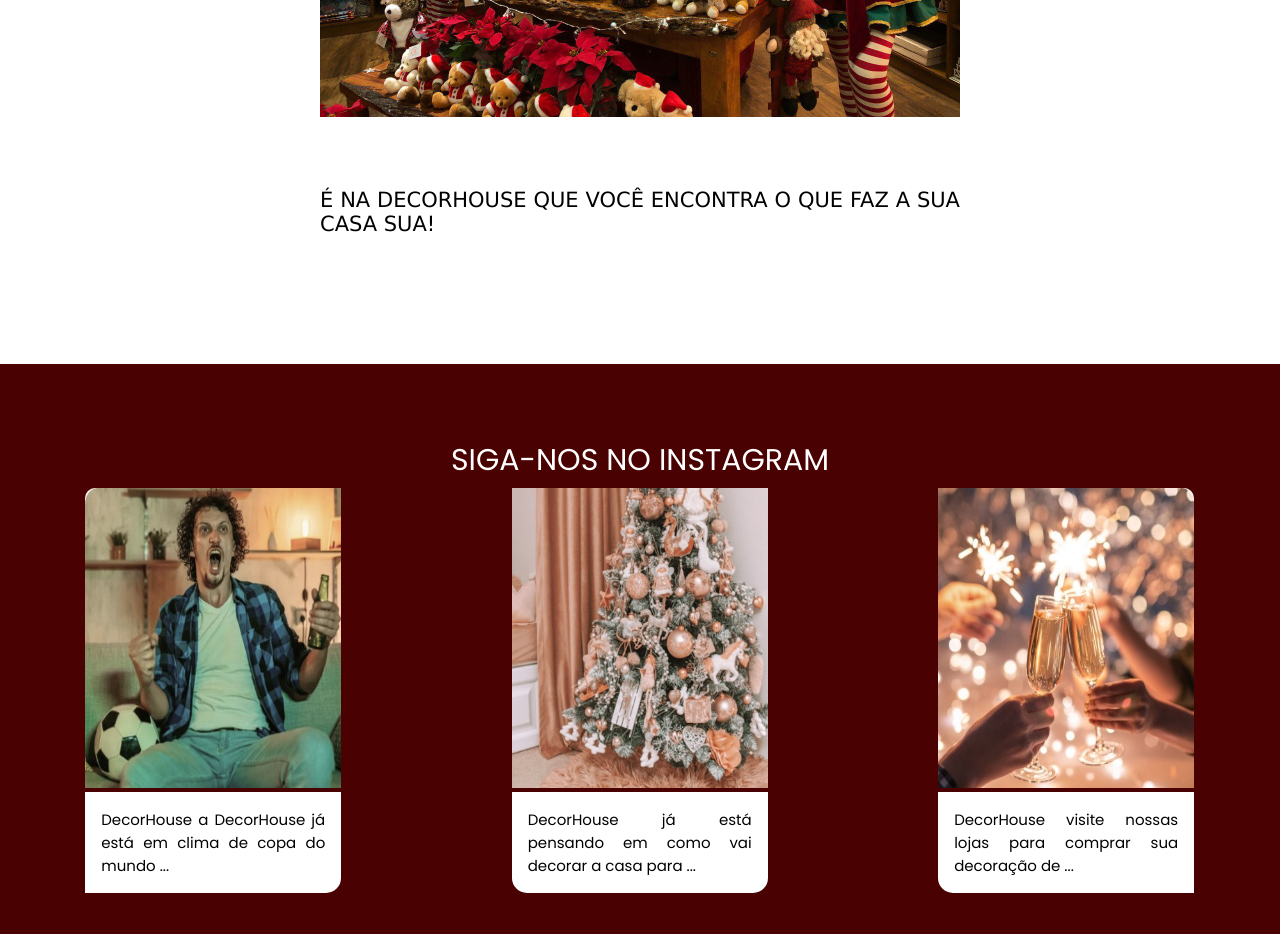
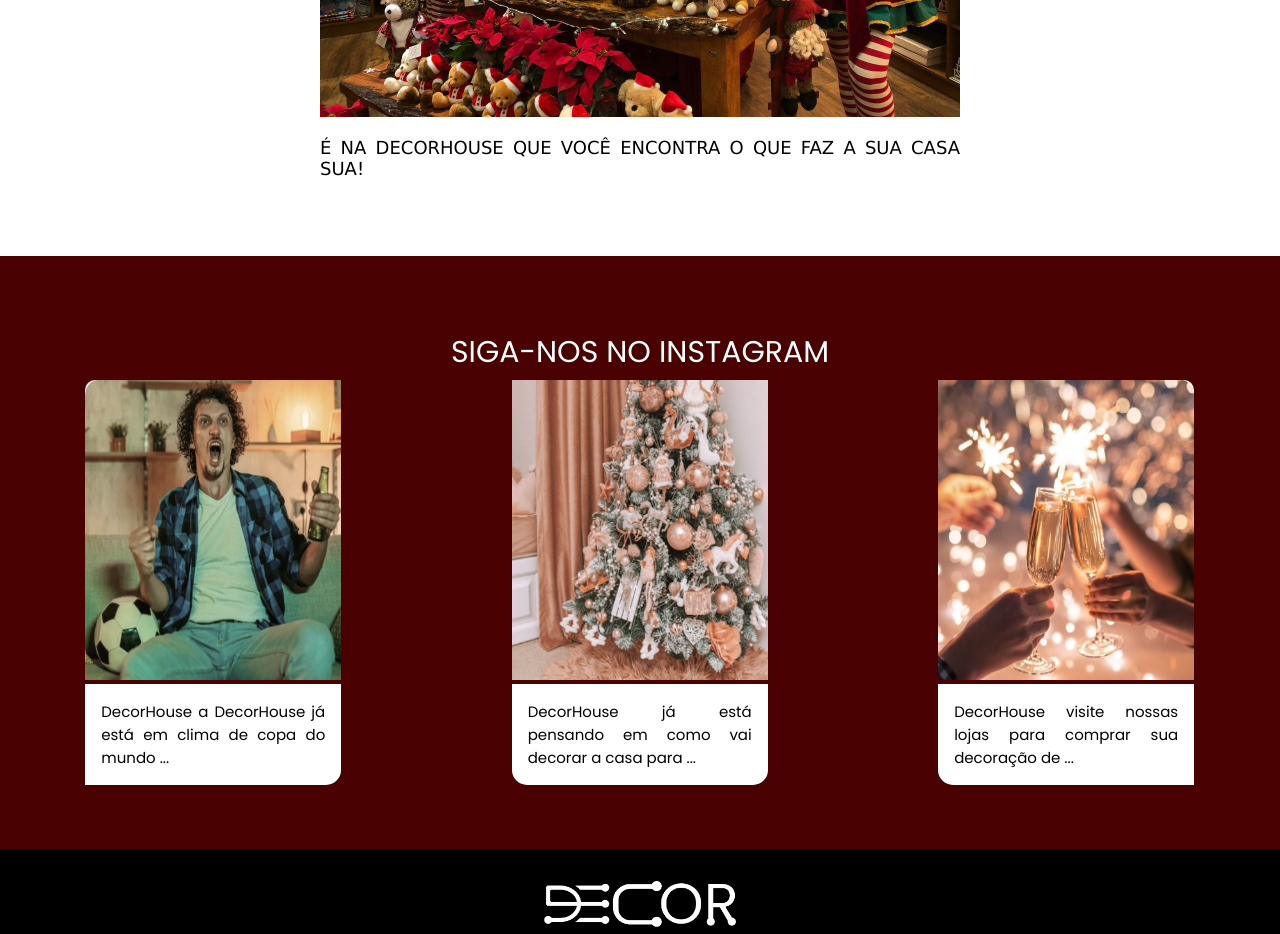
Before and after one commit to jpkbraun/Site_natal_grupo2, a React (Create React App) app: page / in a window 1280 px wide. Shown: the part 2980-3914 px from the top of the page. Built offline with nearby package versions, Linux system fonts and the light colour scheme.

Commit message:
deixei a frase de baixo numa linha só e mais perto da imagem

```diff
--- a/src/components/Sobre.css
+++ b/src/components/Sobre.css
@@ -54,3 +54,10 @@
     width: 50%;
     margin: 0 25%;
 }
+
+.sobre-paragrafo-baixo {
+    margin: 1% 25%;
+    font-size: 18px;
+    text-align: justify;
+    font-family: 'Verdana', sans-serif;
+}
--- a/src/components/Sobre.js
+++ b/src/components/Sobre.js
@@ -27,7 +27,7 @@
         de desconto.
       </div>
       <img src="../images/foto-loja.jpg" alt="sobre-img" />
-      <p className="sobre-paragrafo">
+      <p className="sobre-paragrafo-baixo">
         É NA DECORHOUSE QUE VOCÊ ENCONTRA O QUE FAZ A SUA CASA SUA!
       </p>
     </div>
```
